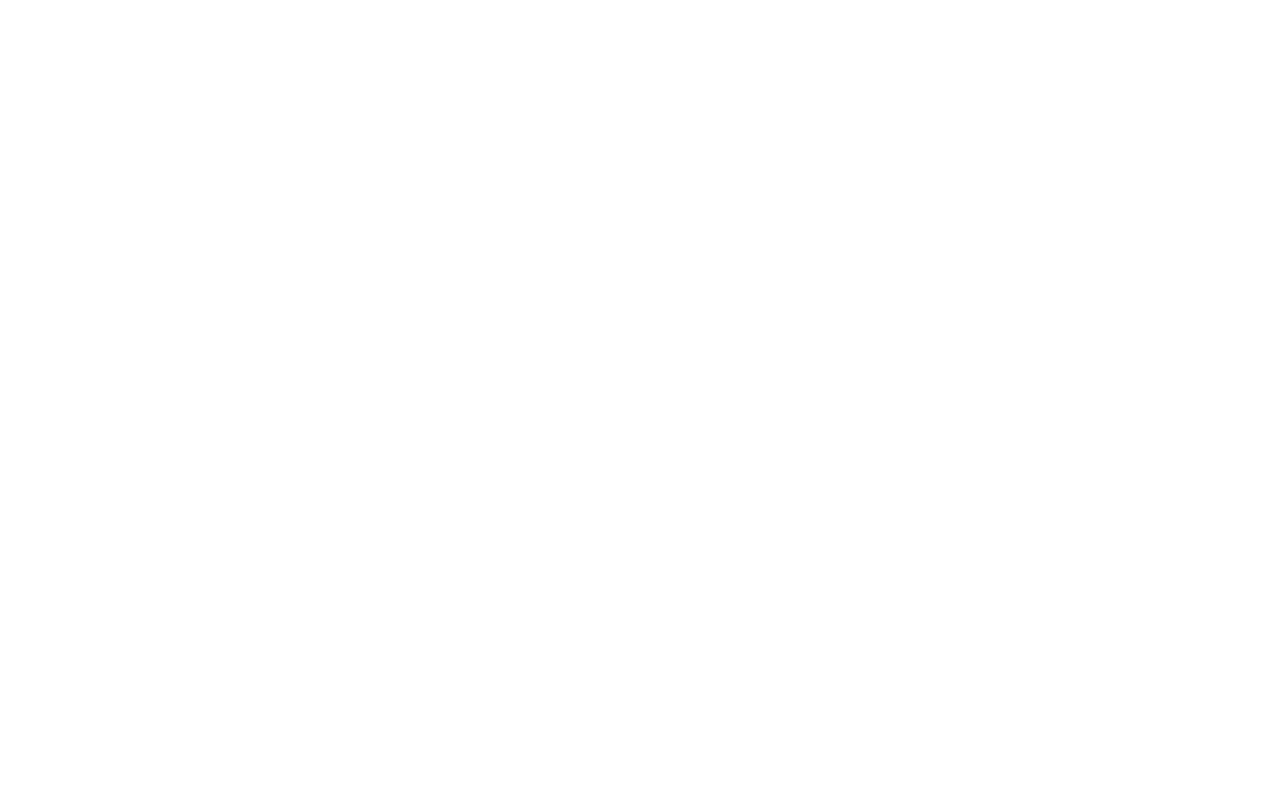
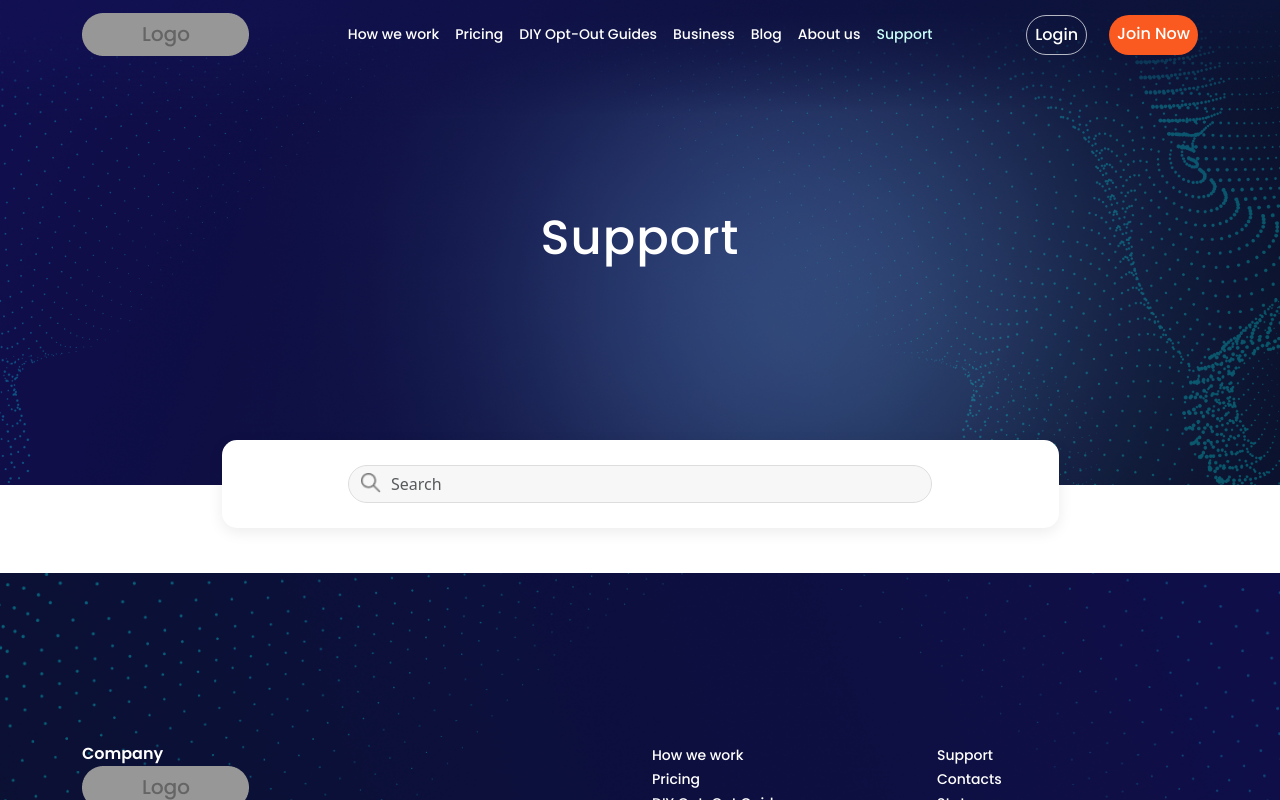
Before and after one commit to HenrikHovhannisyan/delete-me, a React (Create React App) app: page /support in a window 1280 px wide. Before the commit this address had no page. Shown: the top 800 px of the page. Built offline with nearby package versions, Linux system fonts and the light colour scheme.

Commit message:
Added Search

```diff
--- a/src/components/box/Box.jsx
+++ b/src/components/box/Box.jsx
@@ -1,9 +1,9 @@
 import React, {memo} from "react";
 import Styles from "./box.module.css";
 
-const Box = ({content}) => {
+const Box = ({content, class_name}) => {
     return (
-        <section id={Styles.box}>
+        <section className={class_name} id={Styles.box}>
             {content()}
         </section>
     );
--- a/src/components/navbar/Navbar.jsx
+++ b/src/components/navbar/Navbar.jsx
@@ -22,7 +22,7 @@
                         <NavLink to={'/5'} className={`nav-link ${Styles.nav_link}`}>Business</NavLink>
                         <NavLink to={'/5'} className={`nav-link ${Styles.nav_link}`}>Blog</NavLink>
                         <NavLink to={'/about-us'} className={`nav-link ${Styles.nav_link}`}>About us</NavLink>
-                        <NavLink to={'/5'} className={`nav-link ${Styles.nav_link}`}>Support</NavLink>
+                        <NavLink to={'/support'} className={`nav-link ${Styles.nav_link}`}>Support</NavLink>
                     </Nav>
 
                     <Nav>
--- a/src/pages/aboutUs/AboutUs.jsx
+++ b/src/pages/aboutUs/AboutUs.jsx
@@ -21,5 +21,4 @@
     );
 };
 
-
 export default memo(AboutUs)
--- /dev/null
+++ b/src/pages/support/Search.jsx
@@ -0,0 +1,22 @@
+import React, {memo} from "react";
+import Form from 'react-bootstrap/Form';
+import Row from "react-bootstrap/Row";
+import Container from "react-bootstrap/Container";
+import Styles from "./support.module.css";
+import Col from "react-bootstrap/Col";
+
+const Search = () => {
+    return (
+        <Container className={Styles.search_container}>
+            <Form>
+                <Row>
+                    <Form.Group as={Col} lg="9" className={'m-auto'}>
+                        <Form.Control type="text" placeholder="Search" className={Styles.search_input}/>
+                    </Form.Group>
+                </Row>
+            </Form>
+        </Container>
+    );
+};
+
+export default memo(Search);
--- /dev/null
+++ b/src/pages/support/Support.jsx
@@ -0,0 +1,25 @@
+import React, {memo} from "react";
+import Styles from "./support.module.css";
+import Footer from "../../components/footer/Footer";
+import PageHeader from "../../components/pageHeader/PageHeader";
+import Search from "./Search";
+import Box from "../../components/box/Box";
+import Container from "react-bootstrap/Container";
+import Col from "react-bootstrap/Col";
+
+const Support = () => {
+    const component = () => <Search/>;
+    return (
+        <>
+            <PageHeader title={'Support'}/>
+            <Container>
+                <Col lg={9} className={'m-auto'}>
+                    <Box class_name={Styles.box} content={component}/>
+                </Col>
+            </Container>
+            <Footer/>
+        </>
+    );
+};
+
+export default memo(Support);
--- /dev/null
+++ b/src/pages/support/support.module.css
@@ -0,0 +1,23 @@
+.box {
+    top: -45px!important;
+}
+.search_container {
+    padding: 25px;
+    background-color: #ffffff;
+    box-shadow: 0 4px 15px 0 #00000014;
+    border-radius: 15px;
+}
+
+.search_input {
+    border: 1px solid #DDDDDD;
+    border-radius: 30px;
+    background-color: #F7F7F7;
+}
+
+.search_input::placeholder {
+    background-image: url('../../assets/img/icons/search.png');
+    line-height: 40px;
+    padding-left: 30px;
+    background-size: 20px 20px;
+    background-repeat: no-repeat;
+}
--- a/src/routes/index.js
+++ b/src/routes/index.js
@@ -4,6 +4,7 @@
 import HowWeWork from "../pages/howWeWork/HowWeWork";
 import Pricing from "../pages/pricing/Pricing";
 import AboutUs from "../pages/aboutUs/AboutUs";
+import Support from "../pages/support/Support";
 
 const RouteList = () => {
     return (
@@ -13,6 +14,7 @@
                 <Route path={'/how-we-work'} element={<HowWeWork/>}/>
                 <Route path={'/pricing-list'} element={<Pricing/>}/>
                 <Route path={'/about-us'} element={<AboutUs/>}/>
+                <Route path={'/support'} element={<Support/>}/>
             </Routes>
         </BrowserRouter>
     )
```
Also changed, not shown: src/assets/img/icons/search.png (added), 1 other file (tests, documents, lock files or other folders).
